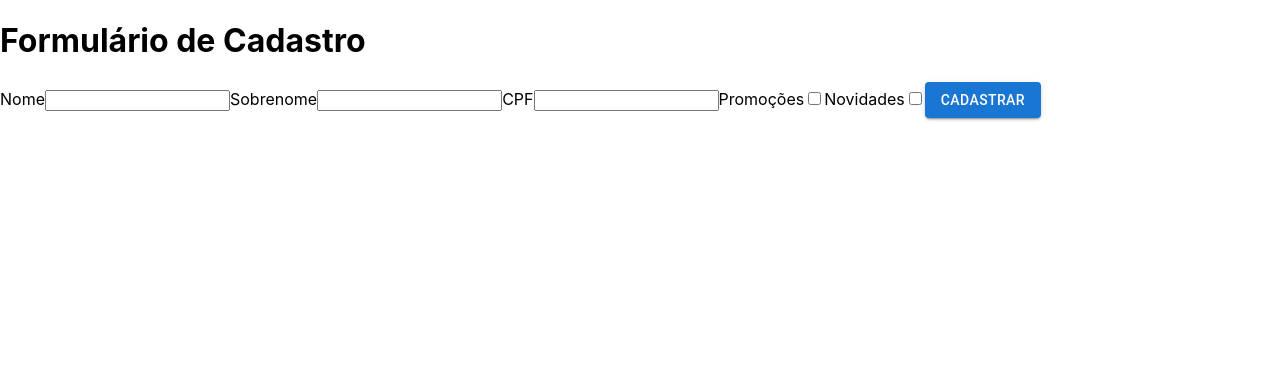
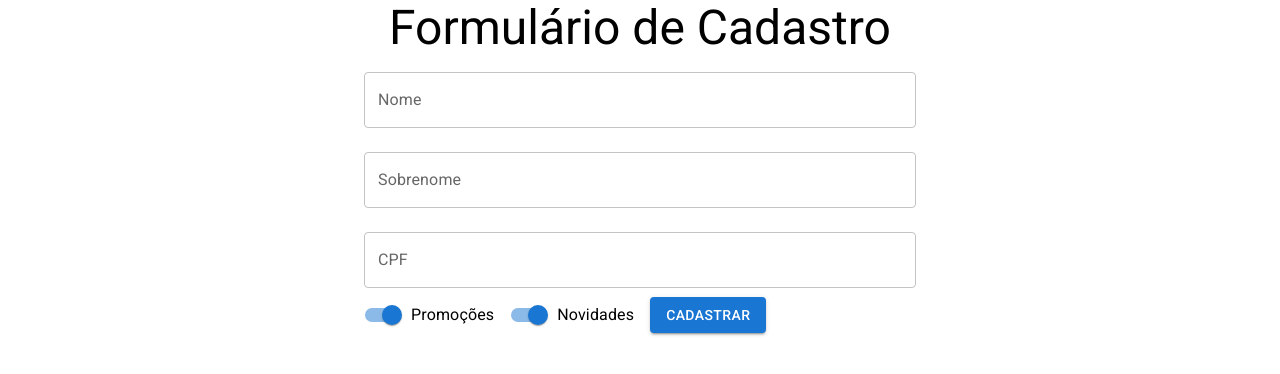
Before and after one commit to dev-douglas-oliveira/ReactFunctionComponents, a React (Create React App) app in the folder functions-components/: page / in a window 1280 px wide. Shown: the top 374 px of the page. Built offline with nearby package versions, Linux system fonts and the light colour scheme; the HTML template or start-up script is replaced by a standard one.

Commit message:
utilizando material UI

```diff
--- a/functions-components/package.json
+++ b/functions-components/package.json
@@ -5,14 +5,16 @@
     "dependencies": {
         "@emotion/react": "^11.11.0",
         "@emotion/styled": "^11.11.0",
+        "@fontsource/roboto": "^5.0.2",
         "@mui/material": "^5.13.4",
         "@testing-library/jest-dom": "^5.16.5",
         "@testing-library/react": "^13.4.0",
         "@testing-library/user-event": "^13.5.0",
         "react": "^18.2.0",
         "react-dom": "^18.2.0",
-    "react-scripts": "^2.1.3",
-    "web-vitals": "^2.1.4"
+        "react-scripts": "^5.0.1",
+        "web-vitals": "^2.1.4",
+        "webpack": "^5.85.1"
     },
     "scripts": {
         "start": "react-scripts start",
--- a/functions-components/src/App.js
+++ b/functions-components/src/App.js
@@ -1,14 +1,20 @@
-import { Fragment } from "react";
 import React from "react";
 import "./App.css";
 import FormularioCadastro from "./components/FormularioCadastro";
+import { Container, Typography } from "@mui/material";
+import "@fontsource/roboto/300.css";
+import "@fontsource/roboto/400.css";
+import "@fontsource/roboto/500.css";
+import "@fontsource/roboto/700.css";
 
 function App() {
     return (
-        <Fragment>
-            <h1>Formulário de Cadastro</h1>
+        <Container component="article" maxWidth="sm">
+            <Typography variant="h3" component="h1" align="center">
+                Formulário de Cadastro
+            </Typography>
             <FormularioCadastro />
-        </Fragment>
+        </Container>
     );
 }
 
--- a/functions-components/src/components/FormularioCadastro/index.jsx
+++ b/functions-components/src/components/FormularioCadastro/index.jsx
@@ -1,23 +1,57 @@
 import React from "react";
 import Button from "@mui/material/Button";
+import TextField from "@mui/material/TextField";
+import Switch from "@mui/material/Switch";
+import FormControlLabel from "@mui/material/FormControlLabel";
 
 export default function FormularioCadastro() {
     return (
         <form>
-            <label>Nome</label>
-            <input type="text"></input>
+            <TextField
+                id="nome"
+                label="Nome"
+                color="secondary"
+                variant="outlined"
+                fullWidth
+                margin="normal"
+            />
+            <TextField
+                id="sobrenome"
+                label="Sobrenome"
+                color="secondary"
+                variant="outlined"
+                fullWidth
+                margin="normal"
+            />
+            <TextField
+                id="CPF"
+                label="CPF"
+                color="secondary"
+                variant="outlined"
+                fullWidth
+                margin="normal"
+            />
+            <FormControlLabel
+                control={
+                    <Switch
+                        name="promocoes"
+                        defaultChecked
+                        color="primary"
+                    ></Switch>
+                }
+                label="Promoções"
+            ></FormControlLabel>
 
-            <label>Sobrenome</label>
-            <input type="text"></input>
-
-            <label>CPF</label>
-            <input type="text"></input>
-
-            <label>Promoções</label>
-            <input type="checkbox"></input>
-
-            <label>Novidades</label>
-            <input type="checkbox"></input>
+            <FormControlLabel
+                control={
+                    <Switch
+                        name="novidades"
+                        defaultChecked
+                        color="primary"
+                    ></Switch>
+                }
+                label="Novidades"
+            ></FormControlLabel>
 
             <Button variant="contained" type="submit">
                 Cadastrar
```
Also changed, not shown: 1 other file (tests, documents, lock files or other folders). Lines whose indentation alone changed are shown as unchanged.
